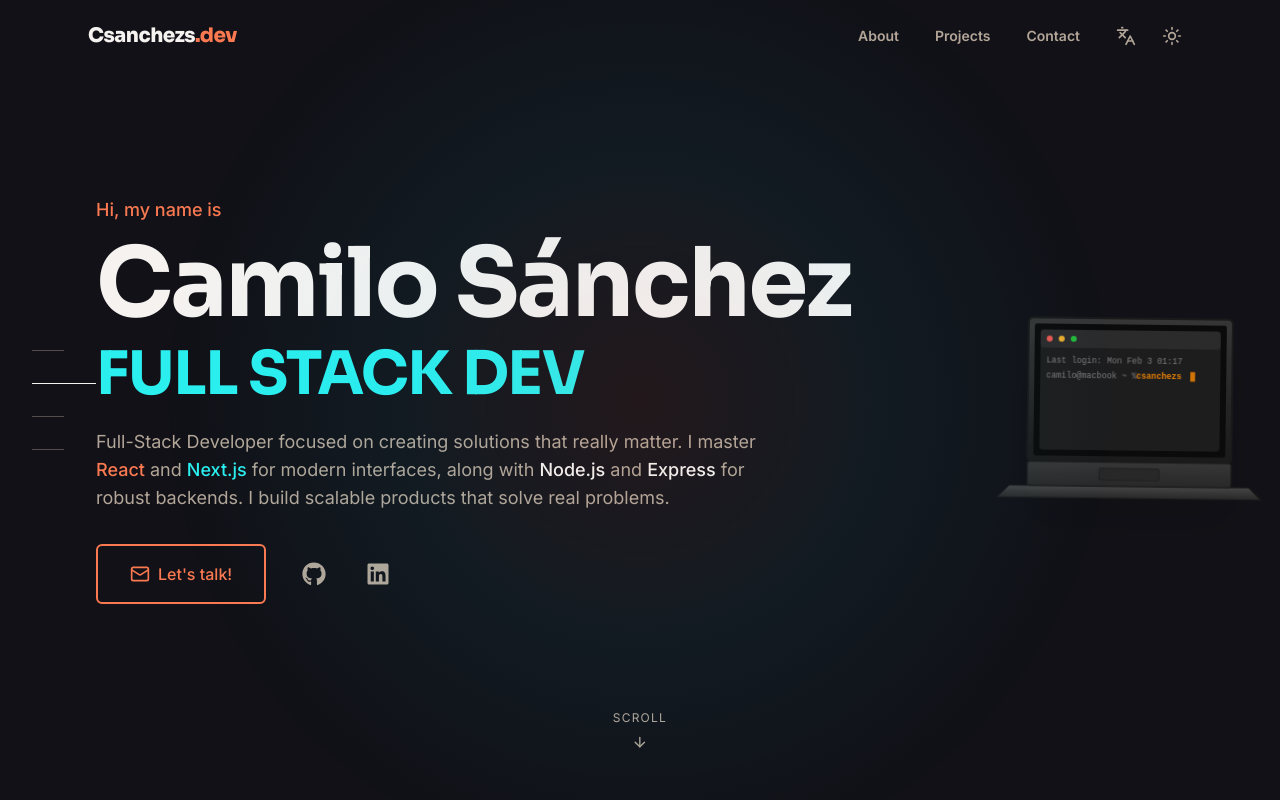
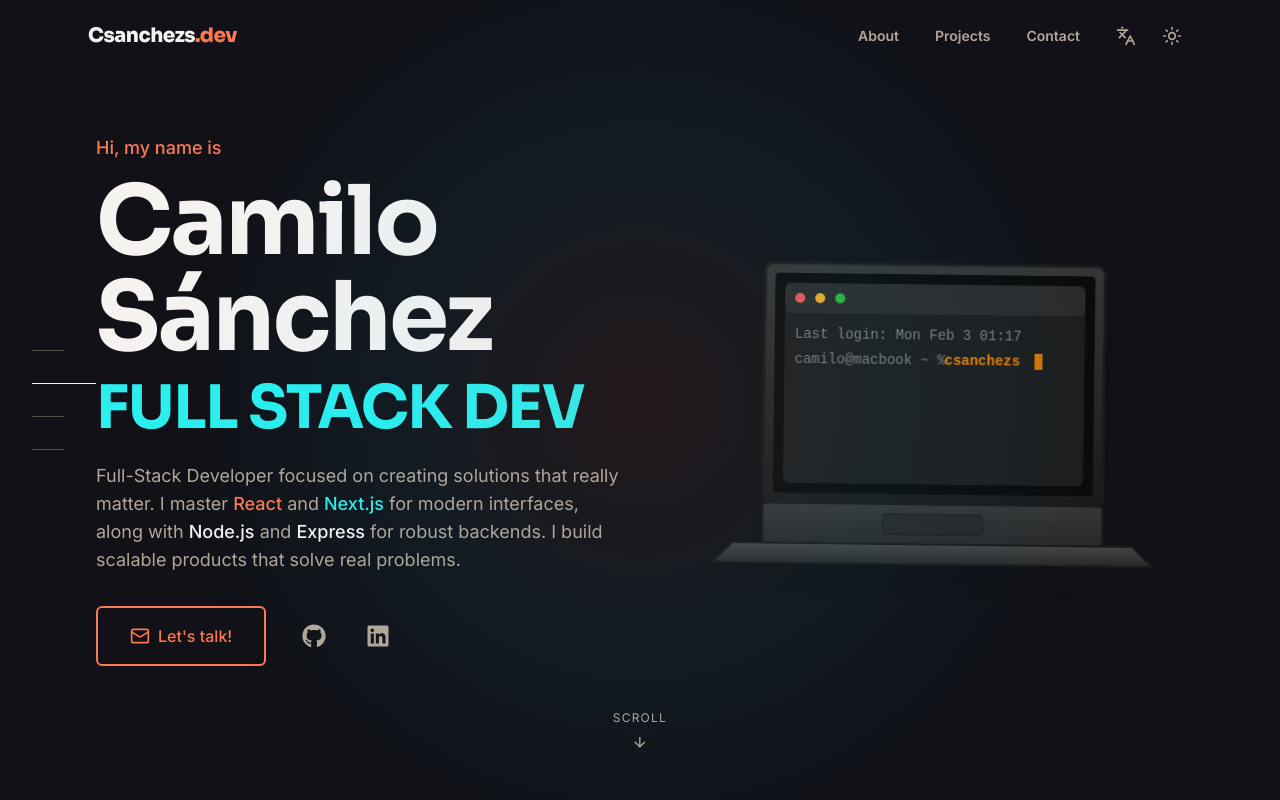
Before and after one commit to csanchezs9/Portafolio, a Next.js app: page / in a window 1280 px wide. Shown: the top 800 px of the page. Built offline with nearby package versions, Linux system fonts and the light colour scheme.

Commit message:
feat: increase hero laptop size and adjust layout responsiveness

```diff
--- a/components/FloatingMacBook.tsx
+++ b/components/FloatingMacBook.tsx
@@ -31,8 +31,7 @@
     return (
         <div
             ref={macbookRef}
-            className="w-full max-w-xs md:max-w-sm lg:absolute lg:right-0 lg:top-1/2 lg:-translate-y-1/2 lg:max-w-none opacity-90 mx-auto lg:mx-0"
-            style={{ width: "auto", maxWidth: "100%", height: "auto" }}
+            className="w-full opacity-90"
         >
             <svg
                 viewBox="0 0 500 350"
--- a/components/sections/Hero.tsx
+++ b/components/sections/Hero.tsx
@@ -84,9 +84,9 @@
       ref={sectionRef}
       className="min-h-screen flex flex-col items-center justify-center relative px-6 md:px-12 lg:px-24 max-w-7xl mx-auto py-20 lg:py-0"
     >
-      <div className="w-full flex flex-col lg:flex-row items-center justify-between gap-8 lg:gap-12">
+      <div className="w-full flex flex-col lg:flex-row items-center justify-between gap-8 lg:gap-16">
         {/* Left side - Text content */}
-        <div className="w-full lg:max-w-3xl order-2 lg:order-1">
+        <div className="w-full lg:flex-1 lg:min-w-0 order-2 lg:order-1">
           {/* Small intro text */}
           <p
             ref={introRef}
@@ -155,7 +155,12 @@
         </div>
 
         {/* Right side - Floating MacBook */}
-        <div className="w-full lg:w-auto order-1 lg:order-2 flex justify-center lg:justify-end">
+        <div
+          className="order-1 lg:order-2 flex-shrink-0"
+          style={{
+            width: 'min(85vw, 500px)',
+          }}
+        >
           <FloatingMacBook />
         </div>
       </div>
```
